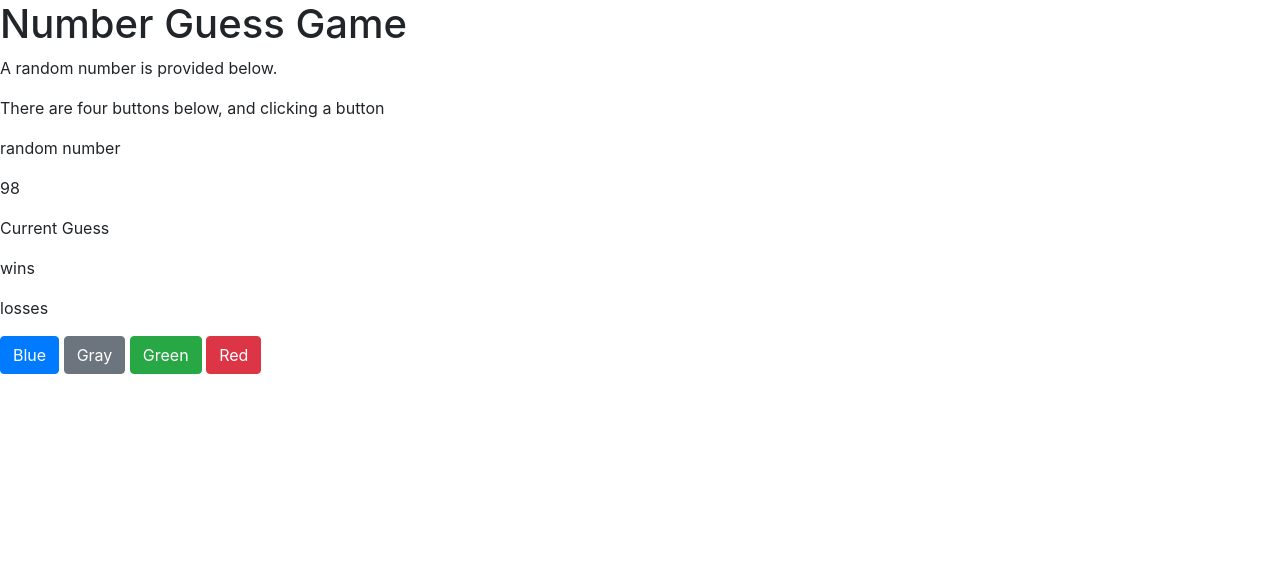
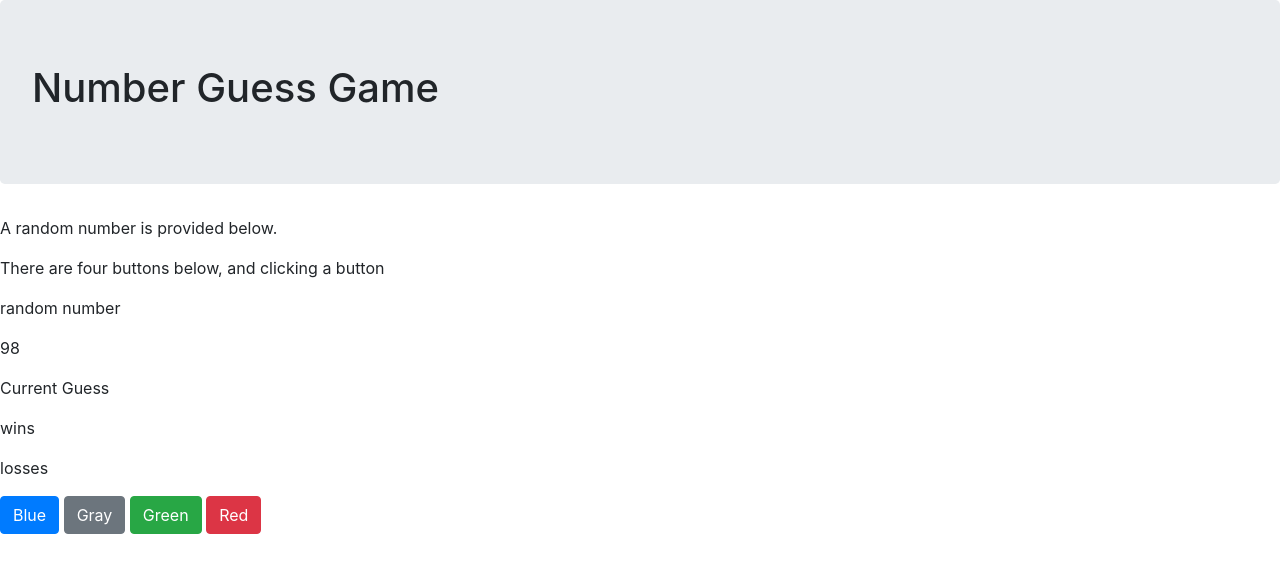
Before and after one commit to kalargent/kerropis-number-guess, a plain HTML site: page index.html in a window 1280 px wide. Drawn offline with nearby package versions, Linux system fonts and the light colour scheme.

Commit message:
css start

```diff
--- a/index.html
+++ b/index.html
@@ -10,10 +10,14 @@
         <script src="https://cdnjs.cloudflare.com/ajax/libs/jquery/3.2.1/jquery.min.js"></script>
         <!-- Added link to bootstrap -->
         <link rel="stylesheet" href="https://stackpath.bootstrapcdn.com/bootstrap/4.3.1/css/bootstrap.min.css" integrity="sha384-ggOyR0iXCbMQv3Xipma34MD+dH/1fQ784/j6cY/iJTQUOhcWr7x9JvoRxT2MZw1T" crossorigin="anonymous">
+        <link rel="stylesheet" href="assets/css/style.css">
     </head>
 
     <body>
-        <h1> Number Guess Game </h1>
+        <div class = "jumbotron">
+            <h1 class = "jumboContent"> Number Guess Game </h1>
+        </div>
+
         <p> A random number is provided below. </p>
 
         <p> There are four buttons below, and clicking a button </p>
```
